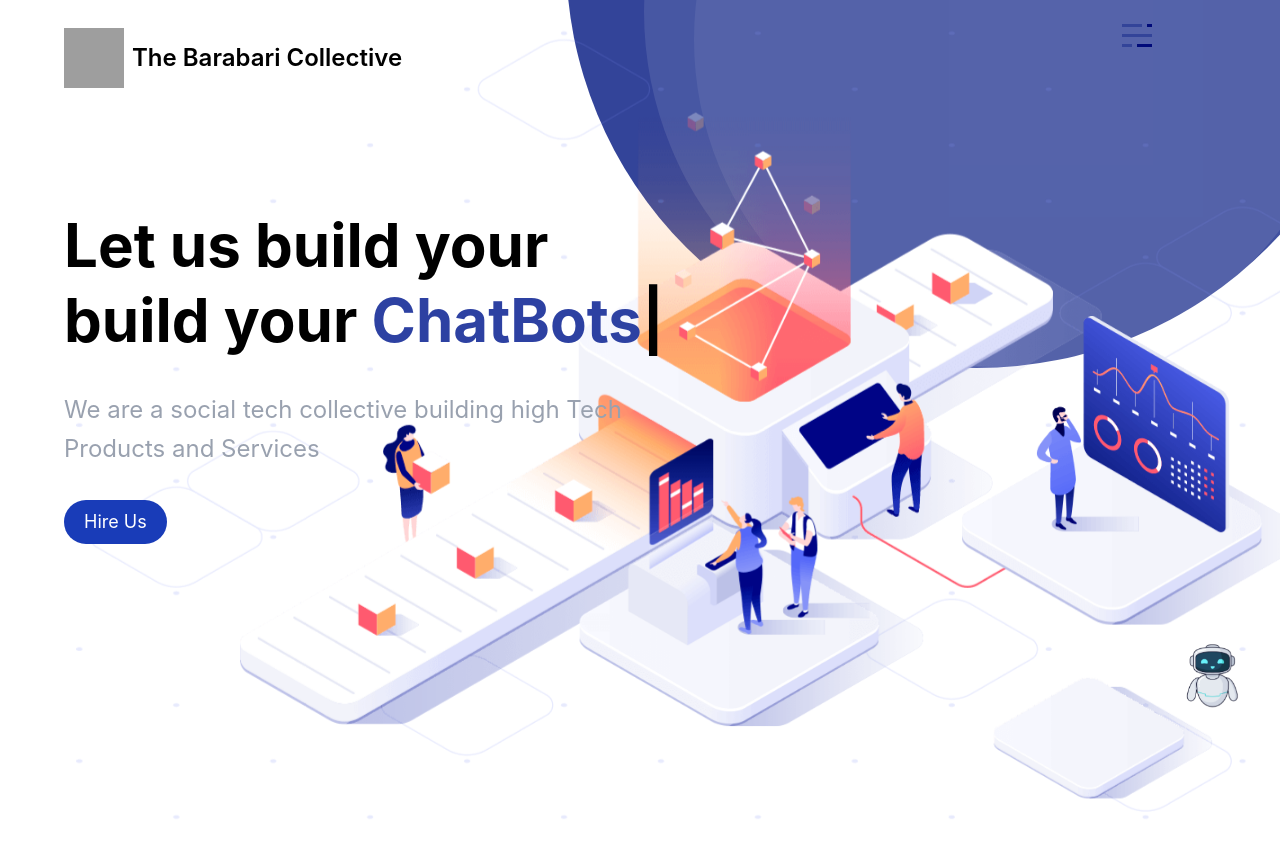
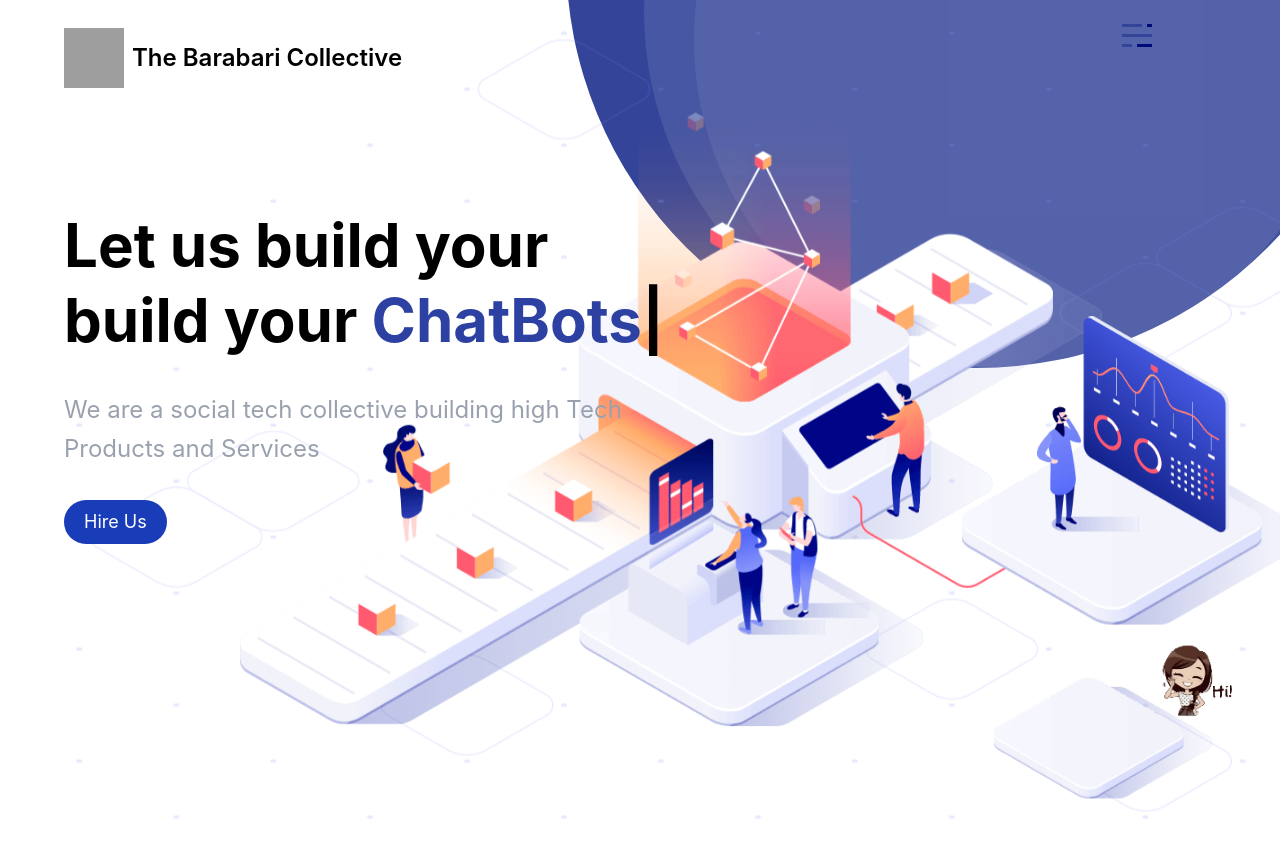
Before and after one commit to Barabari-Project/Portfolio, a React (Vite) app in the folder frontend/: page / in a window 1280 px wide. Shown: the top 858 px of the page. Built offline with nearby package versions, Linux system fonts and the light colour scheme; grey boxes are pictures that could not be loaded.

Commit message:
updated the botimg

```diff
--- a/frontend/src/pages/HeroSection/HeroSection.jsx
+++ b/frontend/src/pages/HeroSection/HeroSection.jsx
@@ -6,7 +6,7 @@ import "./Animation.css";
 // import React, { useEffect, useState } from "react";
 import Typed from "typed.js";
 import { Chats1 } from "../ChatBot/ChatBotFirst";
-import ChatBotImg from "../../assets/Home/botimg.png";
+import ChatBotImg from "../../assets/Home/botgif.gif";
 const Demo = () => {
   const [chatboxOpen, setChatboxOpen] = useState(false);
 
@@ -187,7 +187,7 @@ const Demo = () => {
               chatboxOpen ? "hidden" : "block"
             }`}
           >
-            <img src={ChatBotImg} alt="" className="w-20 h-20 animate-shake" />
+            <img src={ChatBotImg} alt="" className="w-26 h-20 animate-shake" />
           </div>
         </div>
         <Chats1 chatBoxHandler={setChatboxOpen} chatBoxVar={chatboxOpen} />
```
Also changed, not shown: frontend/src/assets/Home/botgif.gif (added).
